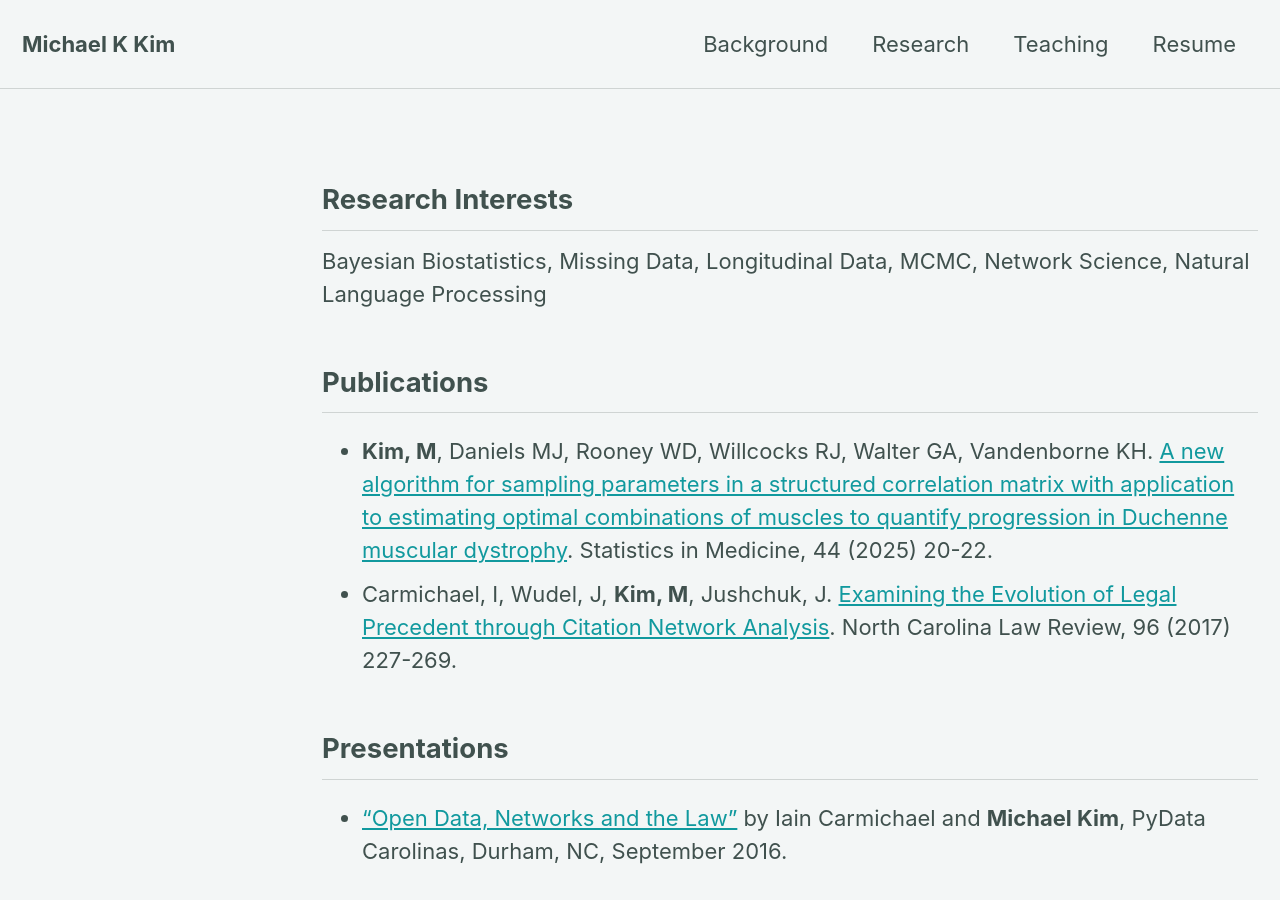
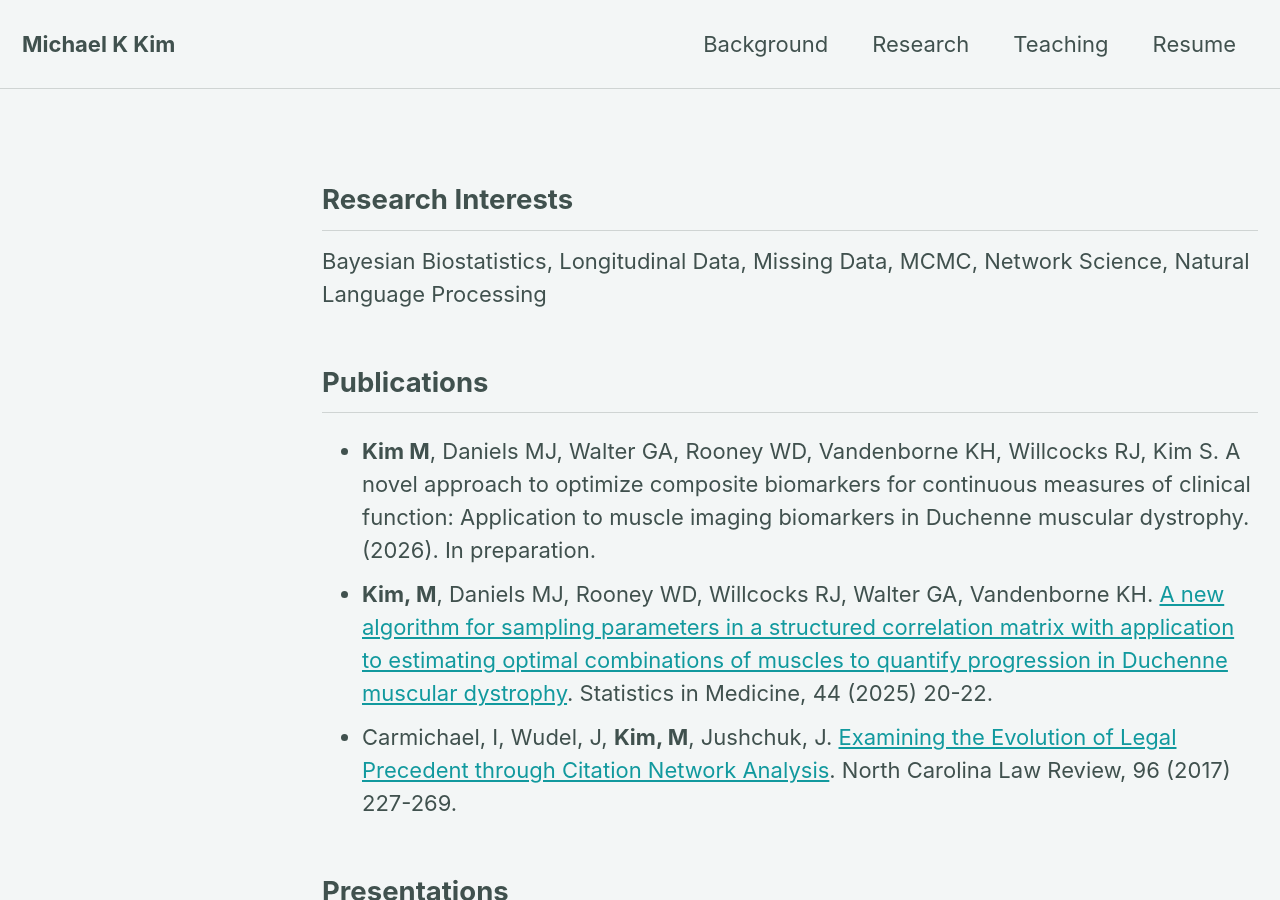
Before and after one commit to michaelkkim/michaelkkim.github.io, a Jekyll site: the page built from _pages/research.md, in a window 1280 px wide and 900 px high. Built offline with Jekyll 4.4.1, drawn with Linux system fonts in a browser that asks for light colours; cached includes are drawn as plain includes; nearby versions of some CDN libraries.

Commit message:
Update research.md

```diff
--- a/_pages/research.md
+++ b/_pages/research.md
@@ -7,9 +7,10 @@ classes: wide
 ---
 
 ## Research Interests
-Bayesian Biostatistics, Missing Data, Longitudinal Data, MCMC, Network Science, Natural Language Processing
+Bayesian Biostatistics, Longitudinal Data, Missing Data, MCMC, Network Science, Natural Language Processing
 
 ## Publications
+- **Kim M**, Daniels MJ, Walter GA, Rooney WD, Vandenborne KH, Willcocks RJ, Kim S. A novel approach to optimize composite biomarkers for continuous measures of clinical function: Application to muscle imaging biomarkers in Duchenne muscular dystrophy. (2026). In preparation.
 - **Kim, M**, Daniels MJ, Rooney WD, Willcocks RJ, Walter GA, Vandenborne KH. [A new algorithm for sampling parameters in a structured correlation matrix with application to estimating optimal combinations of muscles to quantify progression in Duchenne muscular dystrophy](https://onlinelibrary.wiley.com/doi/abs/10.1002/sim.70252). Statistics in Medicine, 44 (2025) 20-22.
 - Carmichael, I, Wudel, J, **Kim, M**, Jushchuk, J. [Examining the Evolution of Legal Precedent through Citation Network Analysis](https://scholarship.law.unc.edu/cgi/viewcontent.cgi?referer=&httpsredir=1&article=5717&context=nclr). North Carolina Law Review, 96 (2017) 227-269.
 
```
